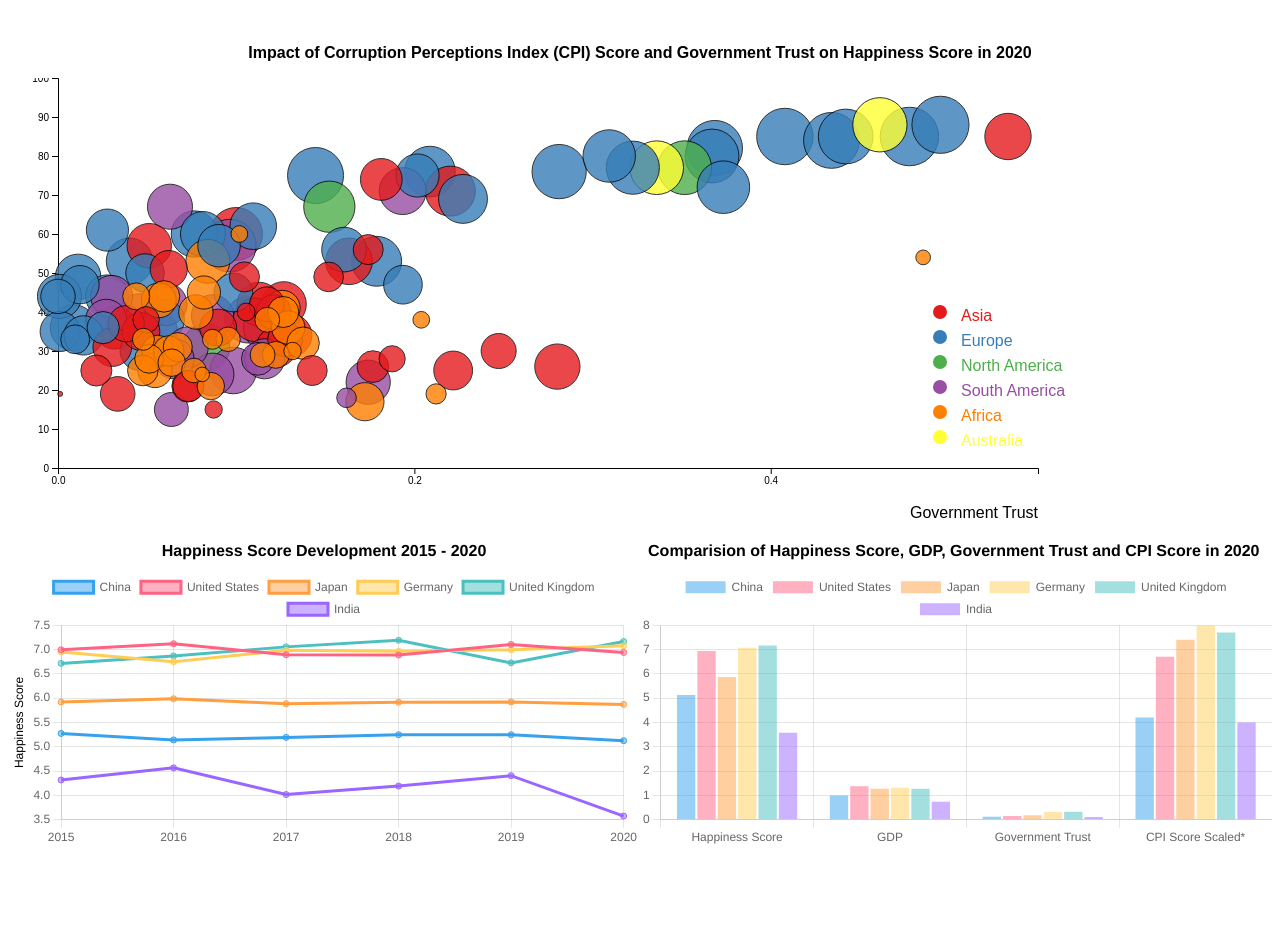
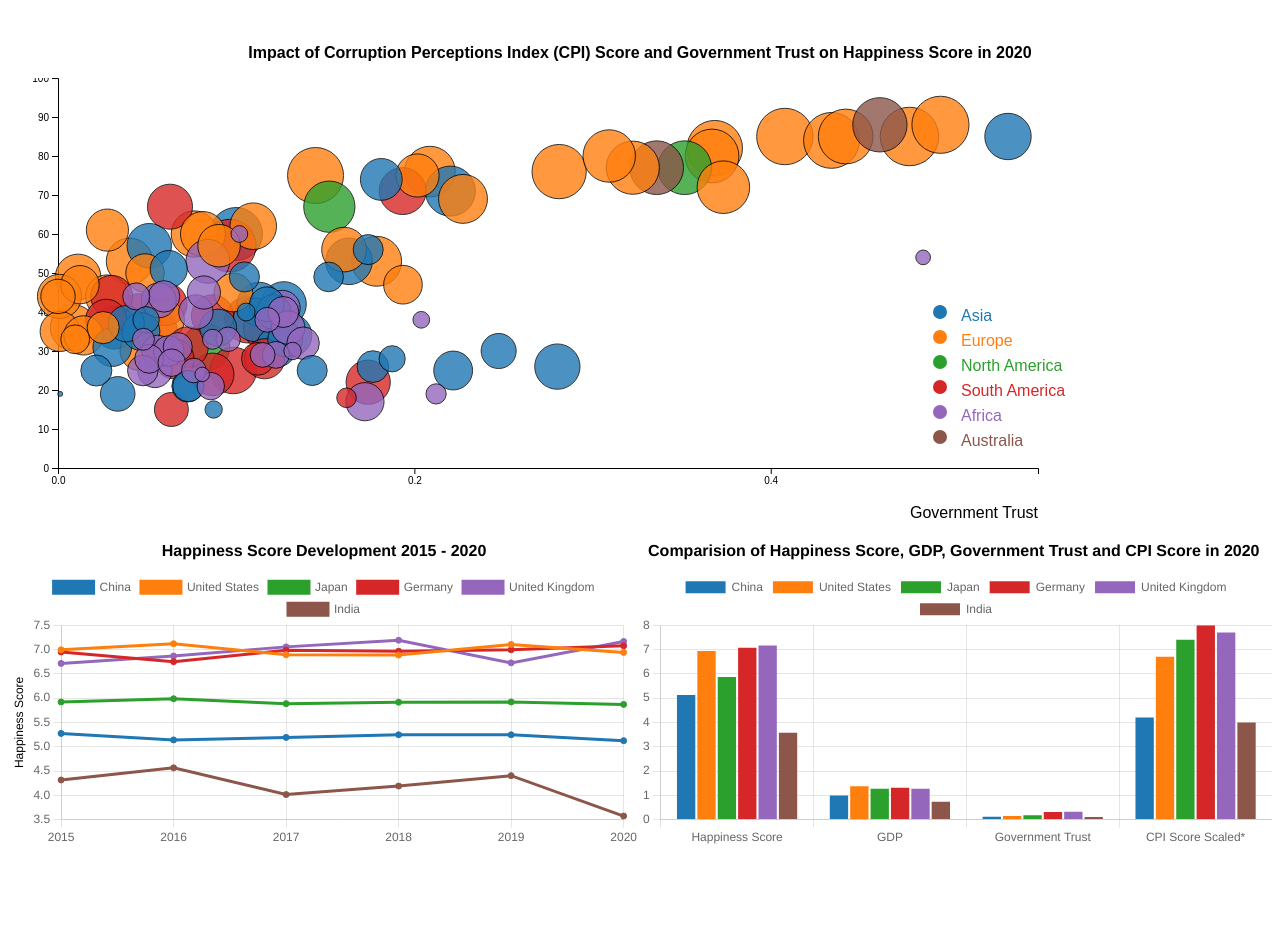
Before and after one commit to CaroMinion/interactive-dashboard, a website: page index.html in a window 1280 px wide. Shown: the top 935 px of the page. Drawn offline with nearby package versions, Linux system fonts and the light colour scheme.

Commit message:
added coloring

```diff
--- a/barChart.js
+++ b/barChart.js
@@ -9,6 +9,7 @@ function createNewBarChart(canvas, data) {
         datasets.push({
             label: d.country,
             data: d.info,
+            backgroundColor: d.color,
         });
     });
 
--- a/getDataBarChart.js
+++ b/getDataBarChart.js
@@ -9,6 +9,15 @@ function getDataBarChart(data) {
     ];
     const datasetsCountries = [];
     const countriesObj = [];
+
+    const colors = [
+        "rgba(31, 119, 180,1)",
+        "rgba(255, 127, 14, 1)",
+        "rgba(44, 160, 44, 1)",
+        "rgba(214, 39, 40, 1)",
+        "rgba(148, 103, 189, 1)",
+        "rgba(140, 86, 75, 1)",
+    ];
 
     for (i = 0; i < data.length; i++) {
         if (
@@ -24,7 +33,7 @@ function getDataBarChart(data) {
             }
         }
     }
-    console.log("Hi", datasetsCountries);
+
     // for (i = 0; i < datasetsCountries.length; i++) {
     //     delete datasetsCountries[i].Year;
     //     delete datasetsCountries[i].continent;
@@ -35,7 +44,7 @@ function getDataBarChart(data) {
     // }
 
     for (i = 0; i < countries.length; i++) {
-        countriesObj.push({country: countries[i], info: []});
+        countriesObj.push({country: countries[i], info: [], color: []});
     }
 
     for (i = 0; i < datasetsCountries.length; i++) {
@@ -50,5 +59,10 @@ function getDataBarChart(data) {
             }
         }
     }
+
+    for (i = 0; i < countriesObj.length; i++) {
+        countriesObj[i].color.push(colors[i]);
+    }
+
     return countriesObj;
 }
--- a/getDataLineChart.js
+++ b/getDataLineChart.js
@@ -7,6 +7,15 @@ function getDataLineChart(data) {
         "Germany",
         "United Kingdom",
         "India",
+    ];
+
+    const colors = [
+        "rgba(31, 119, 180,1)",
+        "rgba(255, 127, 14, 1)",
+        "rgba(44, 160, 44, 1)",
+        "rgba(214, 39, 40, 1)",
+        "rgba(148, 103, 189, 1)",
+        "rgba(140, 86, 75, 1)",
     ];
     const countriesObj = [];
 
@@ -30,10 +39,12 @@ function getDataLineChart(data) {
     // }
     // countries.splice(countries.indexOf("Bosnia and Herzegovina"), 1);
 
-    console.log(countries);
-
     for (i = 0; i < countries.length; i++) {
-        countriesObj.push({country: countries[i], happiness: []});
+        countriesObj.push({
+            country: countries[i],
+            happiness: [],
+            color: [],
+        });
     }
 
     for (i = 0; i < datasetsEurope.length; i++) {
@@ -46,5 +57,9 @@ function getDataLineChart(data) {
         }
     }
 
+    for (i = 0; i < countriesObj.length; i++) {
+        countriesObj[i].color.push(colors[i]);
+    }
+
     return countriesObj;
 }
--- a/index.html
+++ b/index.html
@@ -18,7 +18,7 @@
         .tooltip {
             /* text-decoration: none; */
             position: relative;
-            width: 17%;
+            width: 240px;
         }
         .tooltip div {
         }
@@ -150,7 +150,14 @@
                         "Africa",
                         "Australia",
                     ])
-                    .range(d3.schemeSet1);
+                    .range([
+                        "rgb(31, 119, 180)",
+                        "rgb(255, 127, 14)",
+                        "rgb(44, 160, 44)",
+                        "rgb(214, 39, 40)",
+                        "rgb(148, 103, 189)",
+                        "rgb(140, 86, 75)",
+                    ]);
 
                 // ---------------------------//
                 //      TOOLTIP               //
@@ -288,6 +295,7 @@
                     "Africa",
                     "Australia",
                 ];
+
                 svg.selectAll("myrect")
                     .data(allgroups)
                     .join("circle")
--- a/lineChart.js
+++ b/lineChart.js
@@ -9,6 +9,8 @@ function createNewLineChart(canvas, data) {
         datasets.push({
             label: d.country,
             data: d.happiness,
+            backgroundColor: d.color,
+            borderColor: d.color,
         });
     });
 
```
